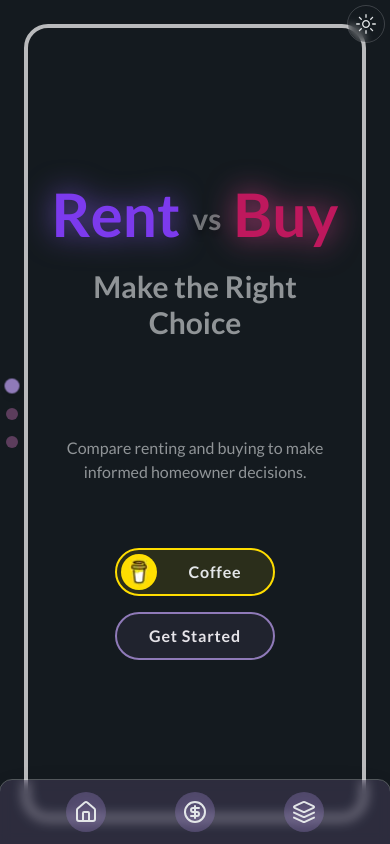
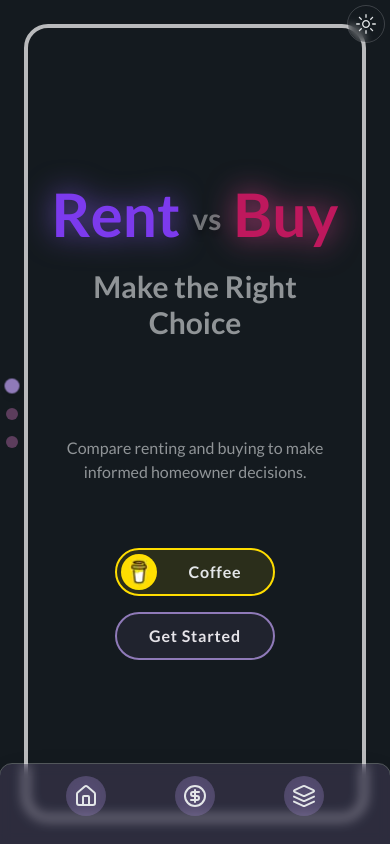
Before and after one commit to darrenmlouw/bond-comparison, a React (Vite) app: page / in a window 390 px wide. Built offline with nearby package versions, Linux system fonts and the light colour scheme.

Commit message:
Nav Bar Changes

```diff
--- a/src/components/layout/components/FloatingDock.tsx
+++ b/src/components/layout/components/FloatingDock.tsx
@@ -49,7 +49,7 @@ const FloatingDockMobile = ({
   return (
     <div
       className={cn(
-        'mx-auto flex w-screen justify-around h-16  items-end rounded-t-xlmd:rounded-2xl px-8 pb-3 md:hidden',
+        'mx-auto flex w-screen justify-around h-20  items-start rounded-t-xlmd:rounded-2xl px-8 pt-3 md:hidden',
         className
       )}
     >
```
